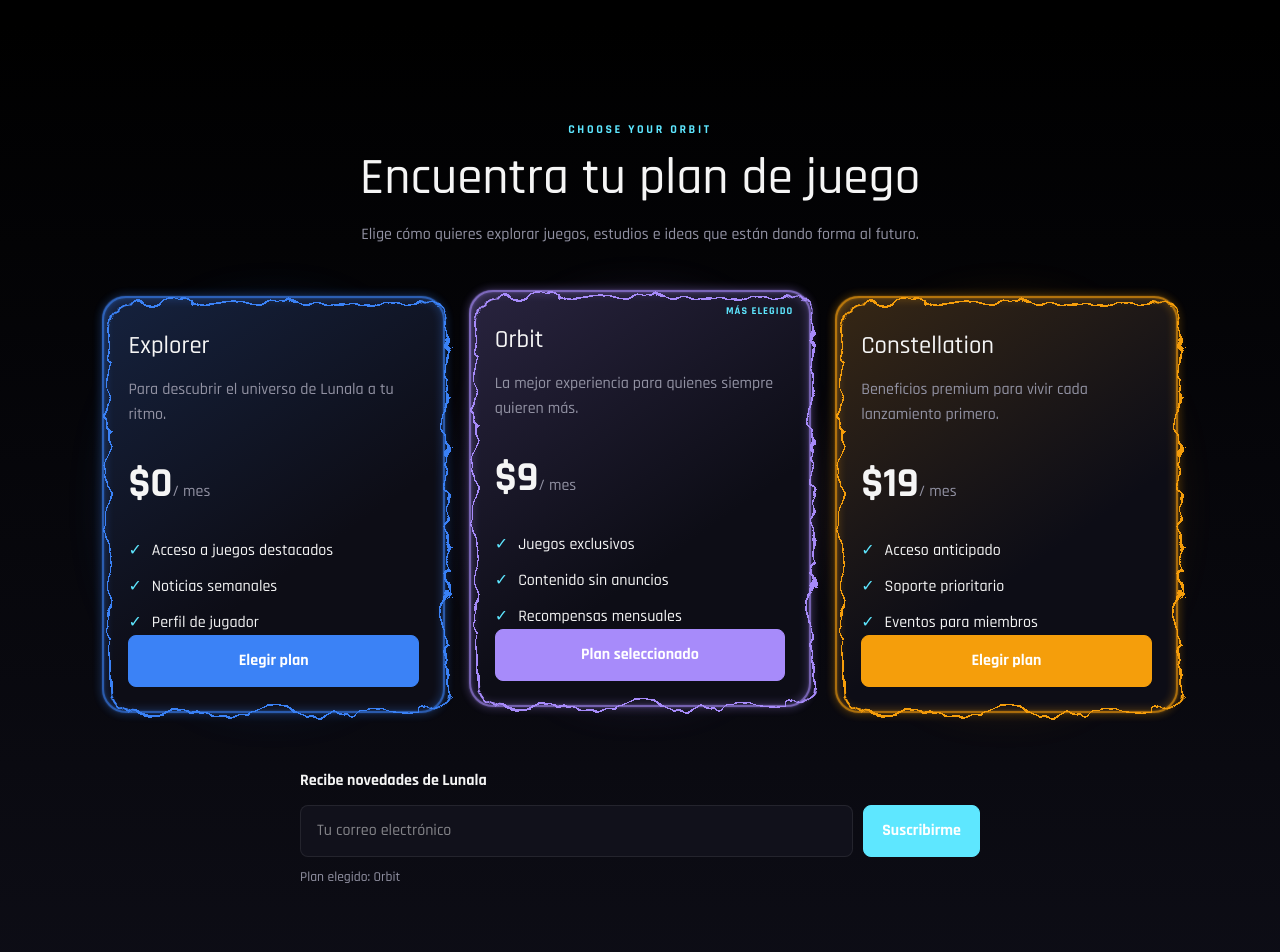
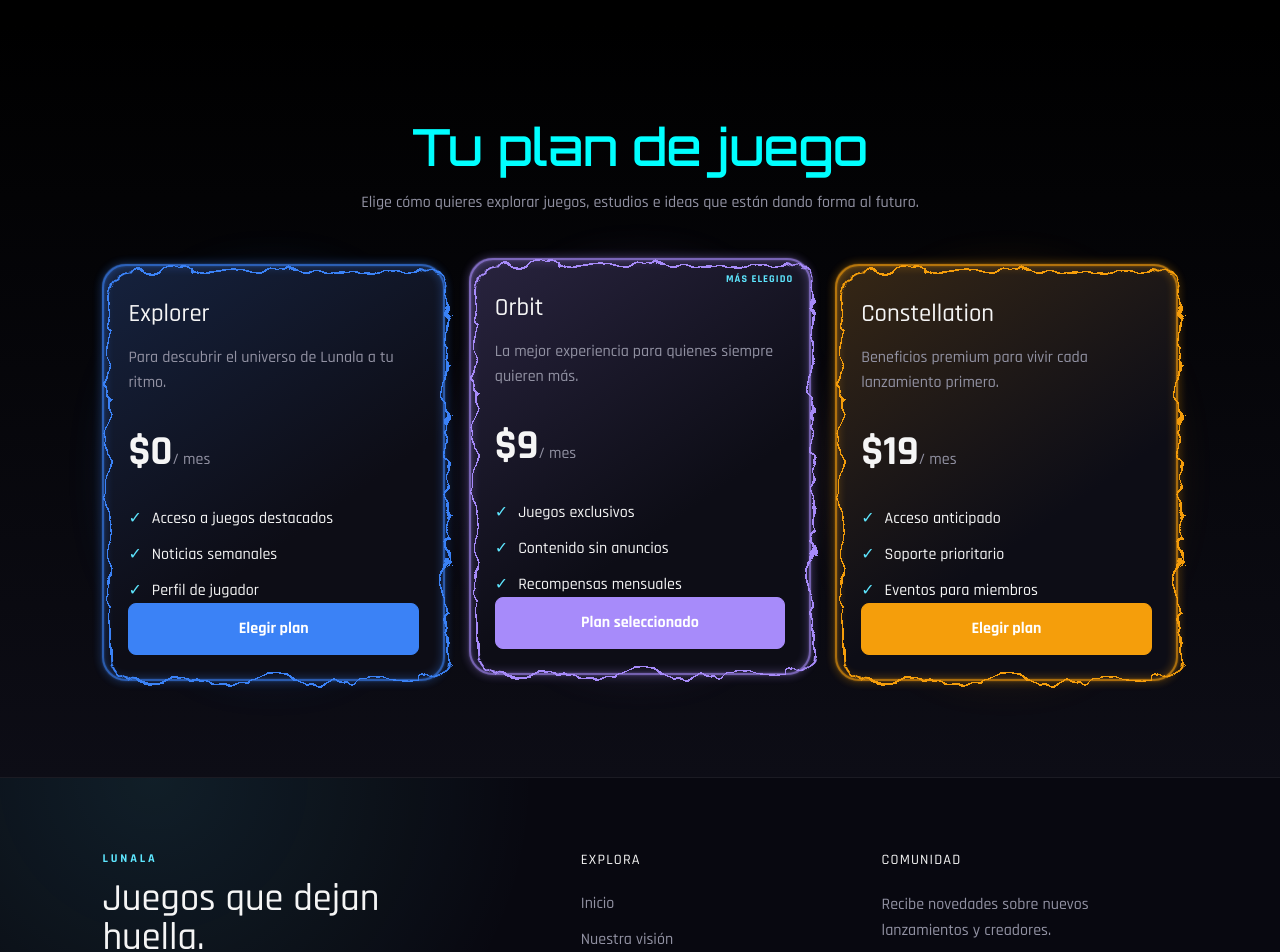
Before and after one commit to devmattiel20/Lunala, a React (Vite) app: page / in a window 1280 px wide. Shown: the part 1960-2912 px from the top of the page. Built offline with nearby package versions, Linux system fonts and the light colour scheme; what lightswind would draw is missing.

Commit message:
Lijero cambio en la seccion de sucripcion

```diff
--- a/src/components/Subscription.css
+++ b/src/components/Subscription.css
@@ -9,17 +9,12 @@
     text-align: center;
 }
 
-.subscription-eyebrow {
-    margin-bottom: 14px;
-    color: var(--accent-secondary);
-    font-size: 0.75rem;
-    font-weight: 700;
-    letter-spacing: 0.22em;
-}
 
 .subscription-heading h2 {
+    font-family: "Orbitron", "Rajdhani", sans-serif;
     font-size: clamp(2rem, 4vw, 3.5rem);
     line-height: 1;
+    color: aqua;
 }
 
 .subscription-heading > p:last-child,
--- a/src/components/Subscription.jsx
+++ b/src/components/Subscription.jsx
@@ -39,8 +39,7 @@ function Subscription() {
     return (
         <section className="subscription" aria-labelledby="subscription-title">
             <div className="subscription-heading">
-                <p className="subscription-eyebrow">CHOOSE YOUR ORBIT</p>
-                <h2 id="subscription-title">Encuentra tu plan de juego</h2>
+                <h2 id="subscription-title"> Tu plan de juego</h2>
                 <p>Elige cómo quieres explorar juegos, estudios e ideas que están dando forma al futuro.</p>
             </div>
 
@@ -80,16 +79,7 @@ function Subscription() {
                 ))}
             </div>
 
-            <form className="subscription-form" onSubmit={handleSubmit}>
-                <label htmlFor="subscription-email">Recibe novedades de Lunala</label>
-                <div className="subscription-form-row">
-                    <input id="subscription-email" type="email" placeholder="Tu correo electrónico" required />
-                    <button type="submit">Suscribirme</button>
-                </div>
-                <p className="subscription-status" aria-live="polite">
-                    {submitted ? `Listo: te hemos apuntado al plan ${selectedPlan}.` : `Plan elegido: ${selectedPlan}`}
-                </p>
-            </form>
+
         </section>
     );
 }
```
